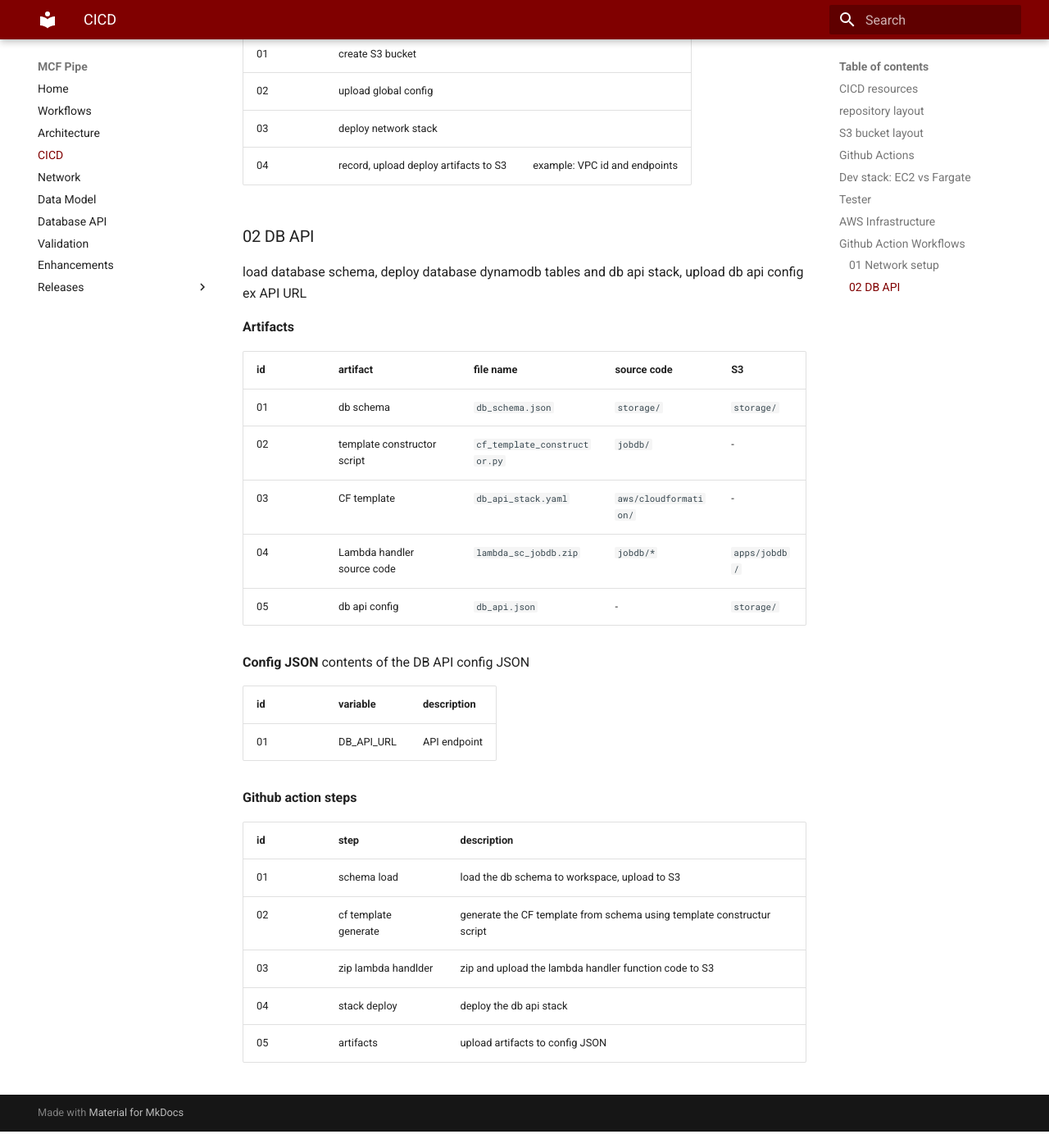
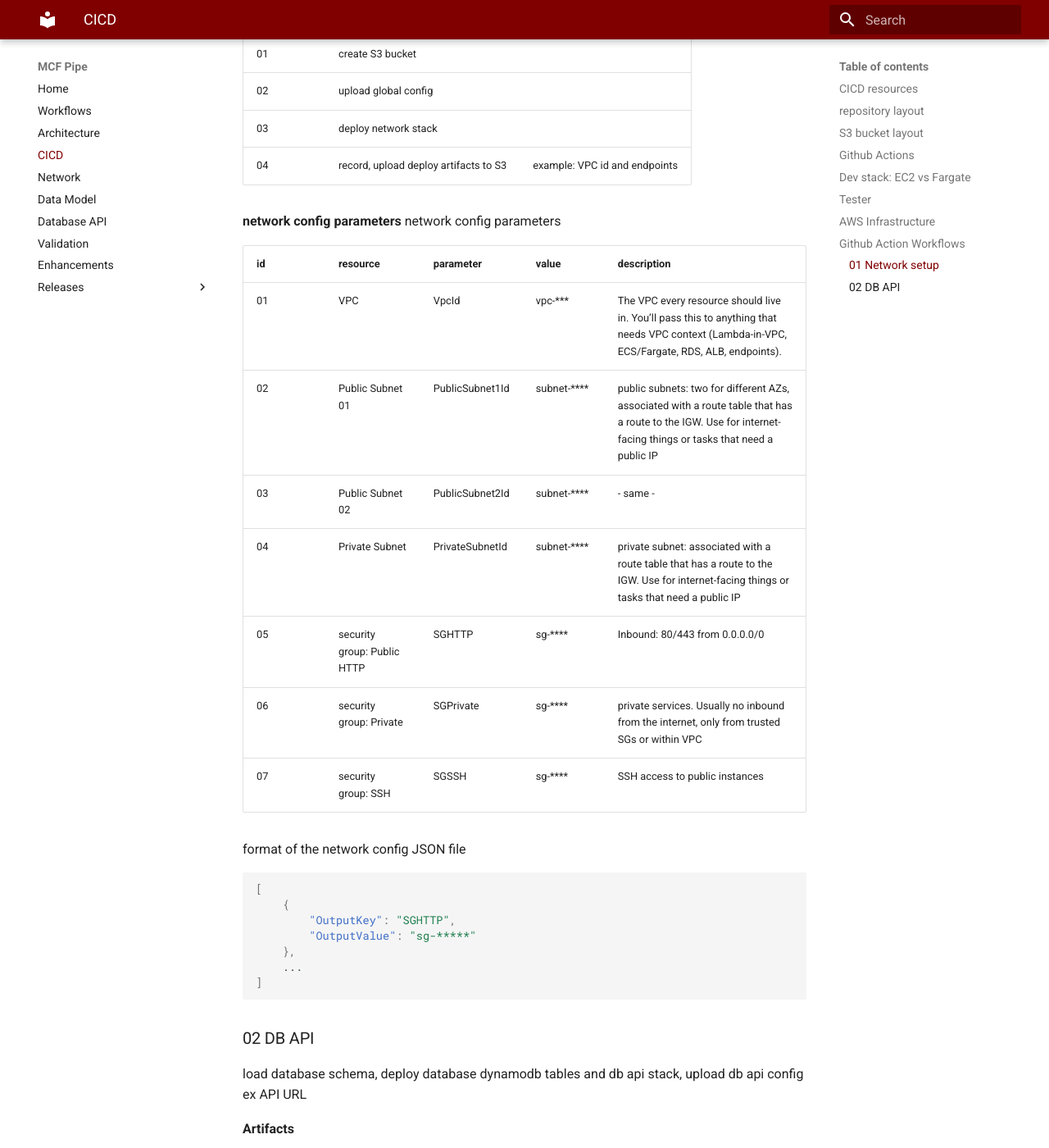
Before and after one commit to yayfalafels/mcfpipe, an MkDocs documentation site: the page built from docs/cicd.md, in a window 1280 px wide and 1400 px high, scrolled down 5567 px. Shown: the whole window at 82% size. Built offline with MkDocs 1.6.1 and Material for MkDocs 9.7.7, drawn with Linux system fonts in a browser that asks for light colours; some of the changed text lies outside the part shown.

````diff
--- a/docs/cicd.md
+++ b/docs/cicd.md
@@ -216,6 +216,32 @@ __Github action steps__
 | 03 | deploy network stack |  |
 | 04 | record, upload deploy artifacts to S3 | example: VPC id and endpoints |
 
+__network config parameters__
+network config parameters
+
+| id | resource | parameter | value | description |
+| - | - | - | - | - |
+| 01 | VPC | VpcId |vpc-*** | The VPC every resource should live in. You’ll pass this to anything that needs VPC context (Lambda-in-VPC, ECS/Fargate, RDS, ALB, endpoints). |
+| 02 | Public Subnet 01 | PublicSubnet1Id | subnet-**** | public subnets: two for different AZs, associated with a route table that has a route to the IGW. Use for internet-facing things or tasks that need a public IP |
+| 03 | Public Subnet 02 | PublicSubnet2Id | subnet-**** | - same - |
+| 04 | Private Subnet | PrivateSubnetId |subnet-**** | private subnet: associated with a route table that has a route to the IGW. Use for internet-facing things or tasks that need a public IP |
+| 05 | security group: Public HTTP | SGHTTP | sg-**** | Inbound: 80/443 from 0.0.0.0/0 |
+| 06 | security group: Private | SGPrivate | sg-**** |private services. Usually no inbound from the internet, only from trusted SGs or within VPC |
+| 07 | security group: SSH | SGSSH |  sg-**** | SSH access to public instances |
+
+format of the network config JSON file
+
+```json
+[
+    {
+        "OutputKey": "SGHTTP",
+        "OutputValue": "sg-*****"
+    },
+    ...
+]
+```
+
+
 ### 02 DB API
 load database schema, deploy database dynamodb tables and db api stack, upload db api config
 ex API URL
@@ -224,13 +250,14 @@ __Artifacts__
 
 | id | artifact | file name | source code | S3 |
 | - | - | - | - | - |
+| 01 | network config | `network_config.json` | - | `aws/network/` |
 | 01 | db schema | `db_schema.json` | `storage/` | `storage/` |
 | 02 | template constructor script | `cf_template_constructor.py` | `jobdb/` | - |
 | 03 | CF template | `db_api_stack.yaml` | `aws/cloudformation/` | - |
 | 04 | Lambda handler source code | `lambda_sc_jobdb.zip` | `jobdb/*` | `apps/jobdb/` |
 | 05 | db api config | `db_api.json` | - | `storage/` |
 
-__Config JSON__
+__DB API Config JSON__
 contents of the DB API config JSON
 
 | id | variable | description |
@@ -241,8 +268,9 @@ __Github action steps__
 
 | id | step | description |
 | - | - | - |
-| 01 | schema load | load the db schema to workspace, upload to S3 |
-| 02 | cf template generate | generate the CF template from schema using template constructur script |
-| 03 | zip lambda handlder | zip and upload the lambda handler function code to S3 |
-| 04 | stack deploy | deploy the db api stack |
-| 05 | artifacts | upload artifacts to config JSON |
+| 01 | network config load | load the network config from S3 |
+| 02 | schema load | load the db schema to workspace, upload to S3 |
+| 03 | cf template generate | generate the CF template from schema using template constructur script |
+| 04 | zip lambda handlder | zip and upload the lambda handler function code to S3 |
+| 05 | stack deploy | deploy the db api stack |
+| 06 | artifacts | upload artifacts to config JSON |
````
Also changed, not shown: dev/releases/011_dbapi.md (+34 -0 lines), docs/network.md (+14 -0 lines), 3 other files.
